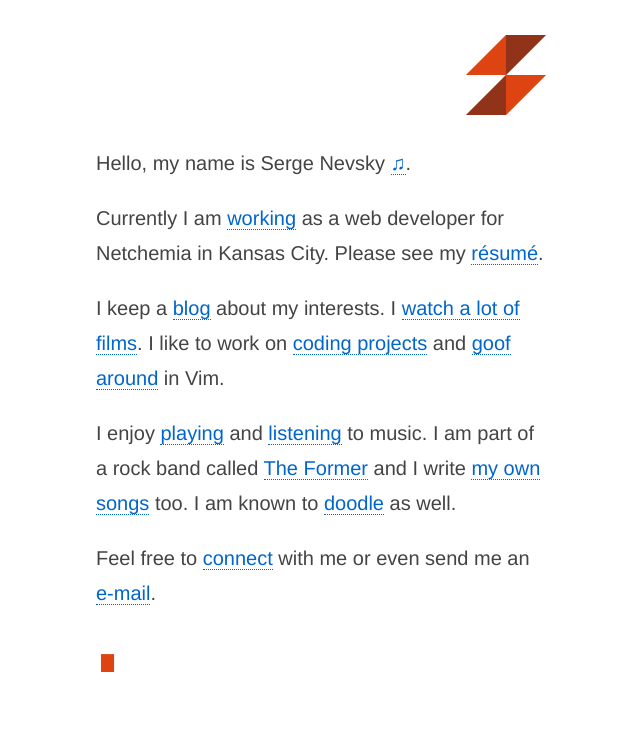
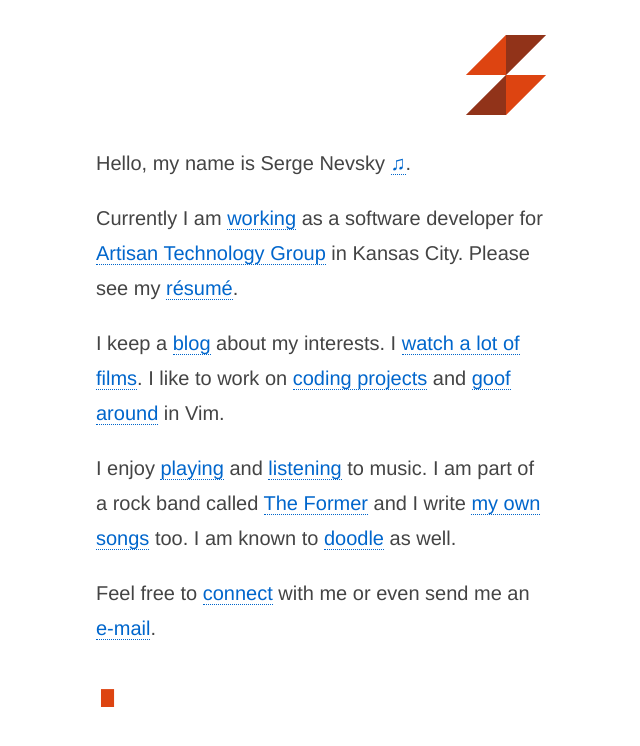
Before and after one commit to Dejital/dejital.github.com, a Jekyll site: the page built from index.html, in a window 1280 px wide. Shown: the top 746 px of the page, without its empty margins (319-959 px from the left). Built offline with Jekyll 4.4.1, drawn with Linux system fonts in a browser that asks for light colours.

Commit message:
Update job

```diff
--- a/index.html
+++ b/index.html
@@ -9,7 +9,7 @@
 
 <p>Hello, my name is Serge Nevsky <a href="#" onclick="document.getElementById('pronounce').play()">&#9835;</a>.</p>
 
-<p>Currently I am <a href="http://www.linkedin.com/pub/sergey-kutserubov-nevsky/59/412/b14">working</a> as a web developer for Netchemia in Kansas City. Please see my <a href="https://dl.dropboxusercontent.com/u/22779686/Serge%20Nevsky%20Resume.pdf">résumé</a>.</p>
+<p>Currently I am <a href="http://www.linkedin.com/pub/sergey-kutserubov-nevsky/59/412/b14">working</a> as a software developer for <a href="http://artisantechgroup.com/">Artisan Technology Group</a> in Kansas City. Please see my <a href="https://dl.dropboxusercontent.com/u/22779686/Serge%20Nevsky%20Resume.pdf">résumé</a>.</p>
 
 <p>I keep a <a href="http://blog.snevsky.com">blog</a> about my interests. I <a href="https://snevsky-films.herokuapp.com">watch a lot of films</a>. I like to work on <a href="https://github.com/dejital">coding projects</a> and <a href="http://www.youtube.com/watch?v=zo_TDQNiM6k">goof around</a> in Vim.</p>
 
```
